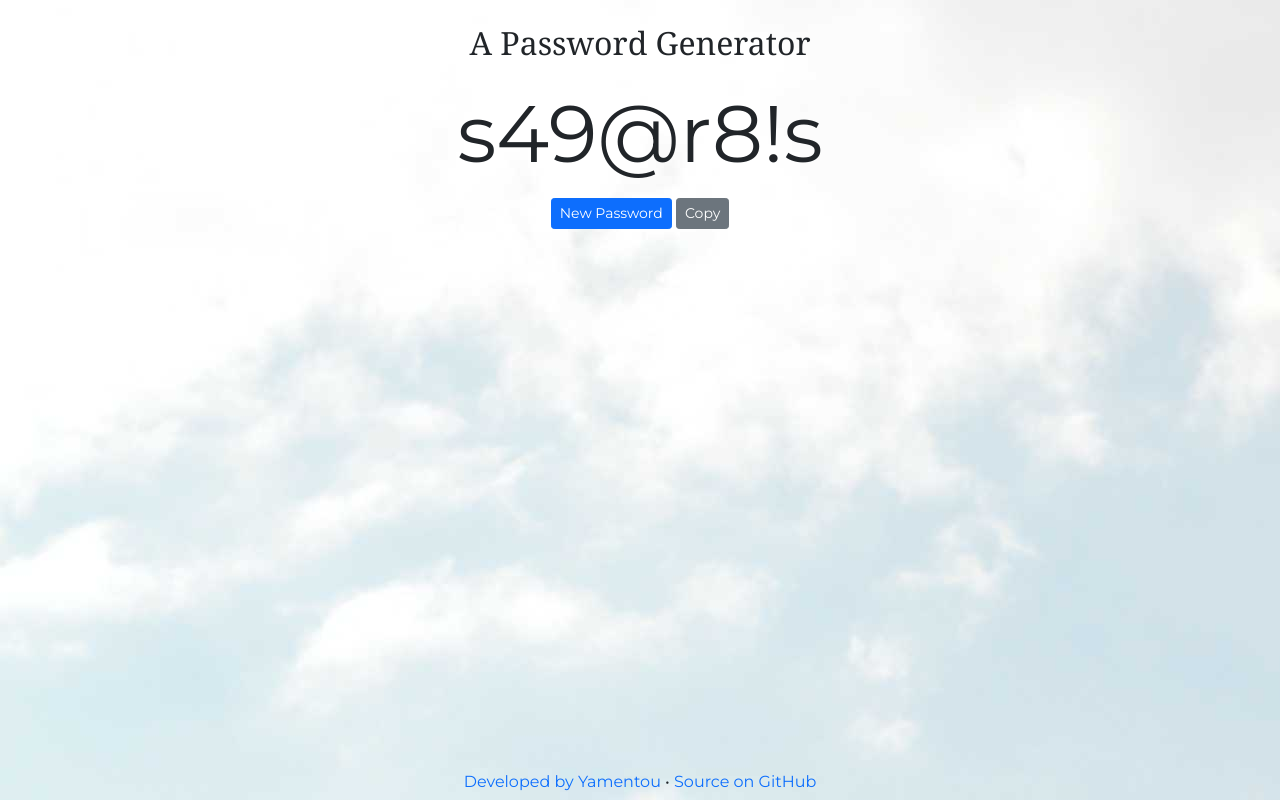
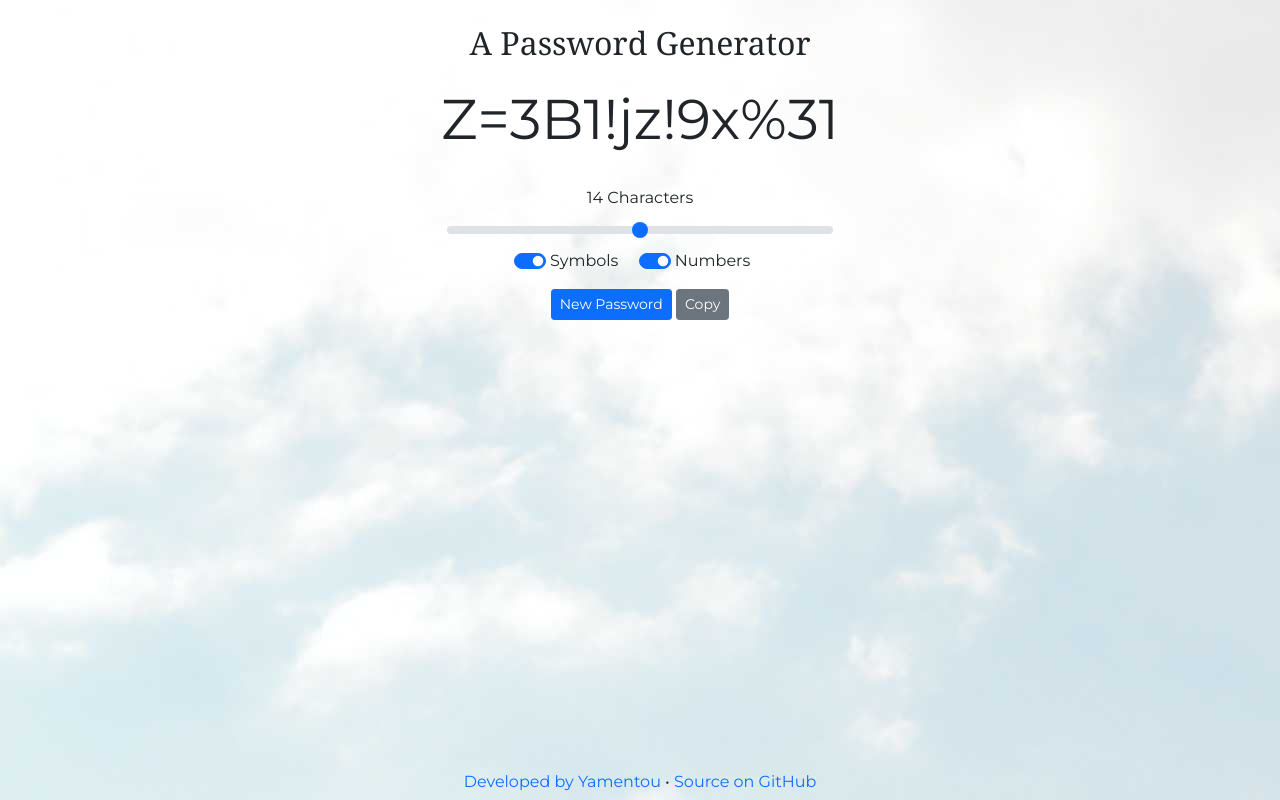
Before and after one commit to Yamentou/password-generator, a plain HTML site: page index.html in a window 1280 px wide. Drawn offline with nearby package versions, Linux system fonts and the light colour scheme.

Commit message:
Added new features

```diff
--- a/index.html
+++ b/index.html
@@ -14,7 +14,25 @@
     <div class="container-fluid">
       <div class="row">
         <div class="col-md-12 text-center">
-          <div class="display-1 py-3"><span id="txtPassword"></span></div>
+          <div class="display-4 py-3"><span id="txtPassword"></span></div>
+          <div class="py-3">
+            <div class="row justify-content-center">
+              <div class="col-sm-10 col-md-6 col-lg-4">
+                <div>
+                  <label for="nCharacters" class="form-label"><span id="lblCharacters">14</span> Characters</label>
+                  <input type="range" class="form-range" min="8" max="20" id="nCharacters">
+                </div>
+              </div>
+            </div>
+            <div class="form-check-inline form-switch">
+              <input class="form-check-input" type="checkbox" role="switch" id="sSymbols" checked>
+              <label class="form-check-label" for="sSymbols">Symbols</label>
+            </div>
+            <div class="form-check-inline form-switch">
+              <input class="form-check-input" type="checkbox" role="switch" id="sNumbers" checked>
+              <label class="form-check-label" for="sNumbers">Numbers</label>
+            </div>
+          </div>
           <button id="btnGenerate" type="button" class="btn btn-primary btn-sm">New Password</button>
           <button id="btnCopy" type="button" class="btn btn-secondary btn-sm" onclick="copyToClipboard('#txtPassword')">Copy</button>
           <div id="lblStatus" class="text-muted fs-6 pt-2"></div>
--- a/main.js
+++ b/main.js
@@ -4,10 +4,15 @@ $(document).ready(function() {
     let newPassword = generatePassword();
 
     $('#txtPassword').html(newPassword);
+
     $('#btnGenerate').click(function() {
         newPassword = generatePassword();
         $('#txtPassword').html(newPassword);
     });
+
+    $('#nCharacters').change(function(){
+        $('#lblCharacters').html($(this).val());
+      });
 });
 
 function getDTStamp() {
@@ -32,25 +37,26 @@ function copyToClipboard(element) {
     showStatus('Copied');
 }
 
-function generatePassword(pLength) {
-    var pLength = (pLength)?(pLength):(8);
-    var keyListAlpha="abcdefghijklmnopqrstuvwxyz",
-        keyListInt="123456789",
-        keyListSpec="!@#_",
-        password='';
-    var len = Math.ceil(pLength/2);
-    len = len - 1;
-    var lenSpec = pLength-2*len;
+function generatePassword() {
 
-    for (i=0;i<len;i++) {
-        password+=keyListAlpha.charAt(Math.floor(Math.random()*keyListAlpha.length));
-        password+=keyListInt.charAt(Math.floor(Math.random()*keyListInt.length));
+    const length = $('#nCharacters').val();
+    const incNumbers = $('#sNumbers').is(":checked");
+    const incSymbols = $('#sSymbols').is(":checked");
+
+    const alpha = "abcdefghjkmnpqrstuvwxyzABCDEFGHIJKLMNPQRSTUVWXYZ";
+    const numbers = "123456789";
+    const symbols = "!@#$%^&*_-+=";
+
+    let characters = alpha;
+    incNumbers ? (characters += numbers) : "";
+    incSymbols ? (characters += symbols) : "";
+
+    let password = "";
+    for (let i = 0; i < length; i++) {
+      password += characters.charAt(
+        Math.floor(Math.random() * characters.length)
+      );
     }
 
-    for (i=0;i<lenSpec;i++)
-        password += keyListSpec.charAt(Math.floor(Math.random()*keyListSpec.length));
-    password = password.split('').sort(function(){return 0.5-Math.random()}).join('');
-
-    //We return the password to the browser
     return password;
 }
```
Also changed, not shown: 1 other file.
